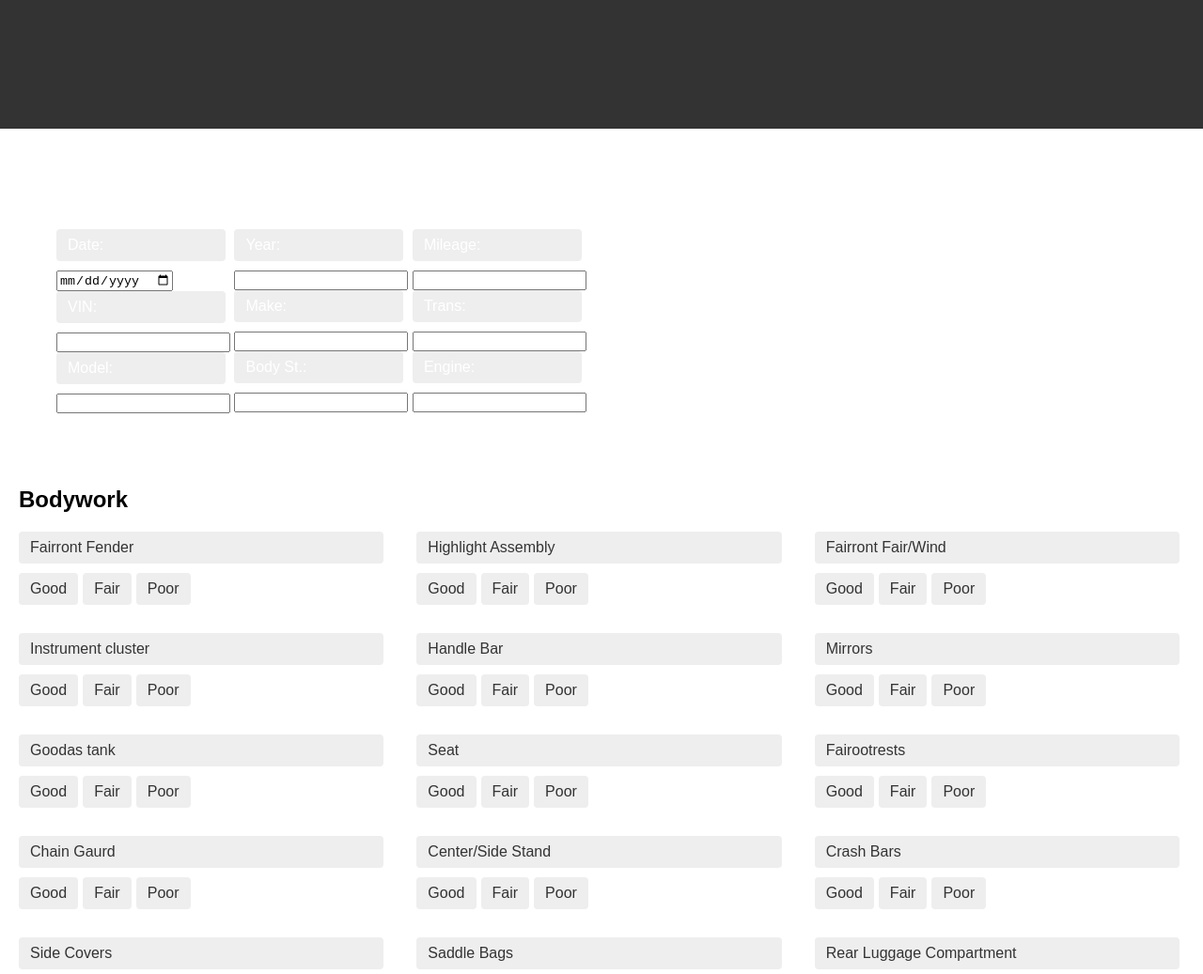
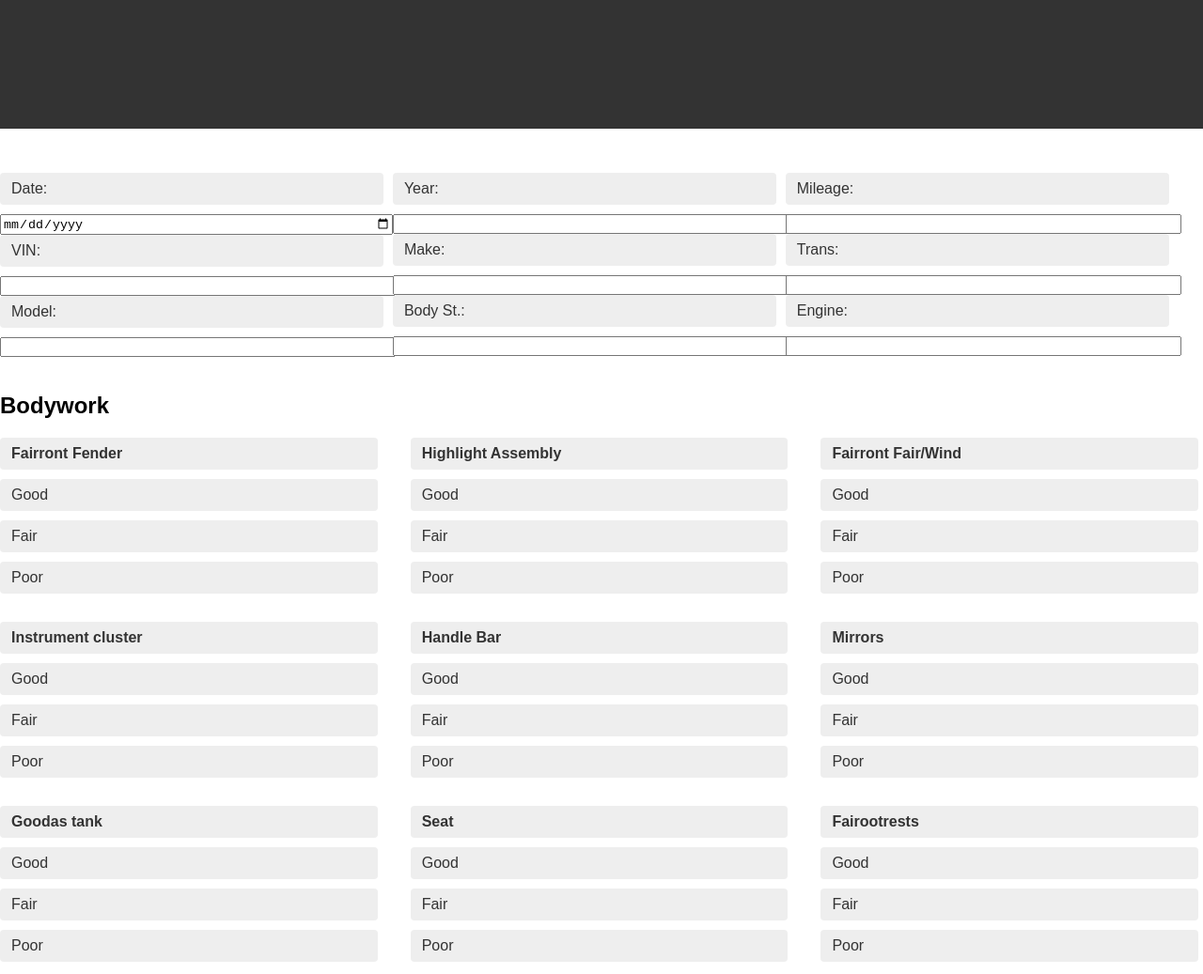
Before and after one commit to mahmoudalikandil/unique-bike-garage, a plain HTML site: page index.html in a window 1280 px wide. Shown: the top 1037 px of the page at 94% size. Drawn offline with Linux system fonts and the light colour scheme.

Commit message:
Update styles.css

```diff
--- a/styles.css
+++ b/styles.css
@@ -1,9 +1,20 @@
+.input-field{
+    width: 100%;
+}
+.data-column{
+    width: 32.3%;
+    color: #333;
+}
+.input-container{
+    width: 100%;
+    color: #333;
+}
 .logo-container {
     margin-right: 10%;
     display: ruby-text;}
 .bodywork {
     background-image: url('UNIQUE BIKE FINAL.jpg'); /* Replace with your image path */
-    padding: 40px;
+    padding: 0px;
     color: #fff;
 }
 .logo {
@@ -49,9 +60,11 @@ input[type="radio"][value="G"]:checked + label {
 .item {
     flex-basis: calc(33.33% - 20px);
     margin-bottom: 20px;
+    font-weight: 900;
 }
 
 .options {
+    font-weight: normal;
     display: flex;
 }
 
@@ -74,7 +87,7 @@ header {
 }
 
 main {
-    padding: 20px;
+    padding: 0px;
 }
 
 form {
@@ -97,7 +110,7 @@ label {
 }
 
 .options {
-    display: flex;
+    display: block;
     align-items: center;
 }
 
@@ -111,6 +124,9 @@ label {
     border-radius: 4px;
     margin-right: 5px;
     cursor: pointer;
+}
+label:active {
+    background-color: #a98a8a;
 }
 
 input[type="radio"]:checked + label {
```
